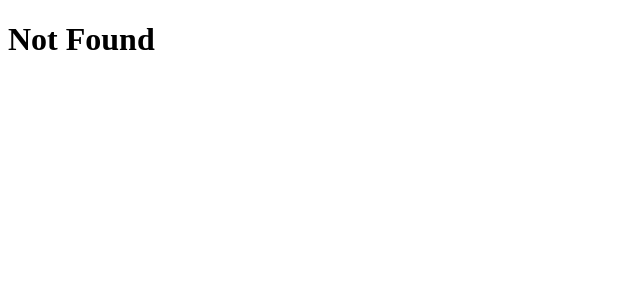
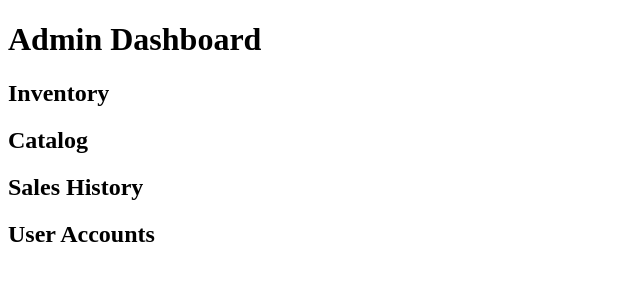
Before and after one commit to Jayson-Amike/website, a React (Vite) app in the folder my-react-app/: page /admin in a window 1280 px wide. Shown: the top 300 px of the page, without its empty margins (0-640 px from the left). Built offline with nearby package versions, Linux system fonts and the light colour scheme.

Commit message:
moving navbar to it own folder to help in the switch of admin in the future

```diff
--- a/my-react-app/src/main.jsx
+++ b/my-react-app/src/main.jsx
@@ -2,11 +2,13 @@ import { StrictMode } from "react";
 import { createRoot } from "react-dom/client";
 import { BrowserRouter } from "react-router-dom";
 import App from "./App.jsx";
+import AdminPanel from "./components/Admin/AdminPanel.jsx";
 
 createRoot(document.getElementById("root")).render(
   <StrictMode>
     <BrowserRouter>
-      <App />
+      {/* <App /> */}
+      <AdminPanel />
     </BrowserRouter>
   </StrictMode>
 );
```
Also changed, not shown: my-react-app/src/components/Navbar/AdminNavBar.jsx (added, +16 -0 lines), my-react-app/src/components/Navbar/NavBar.css (renamed from my-react-app/src/components/NavBar.css), my-react-app/src/components/Navbar/NavBar.jsx (renamed from my-react-app/src/components/NavBar.jsx).
